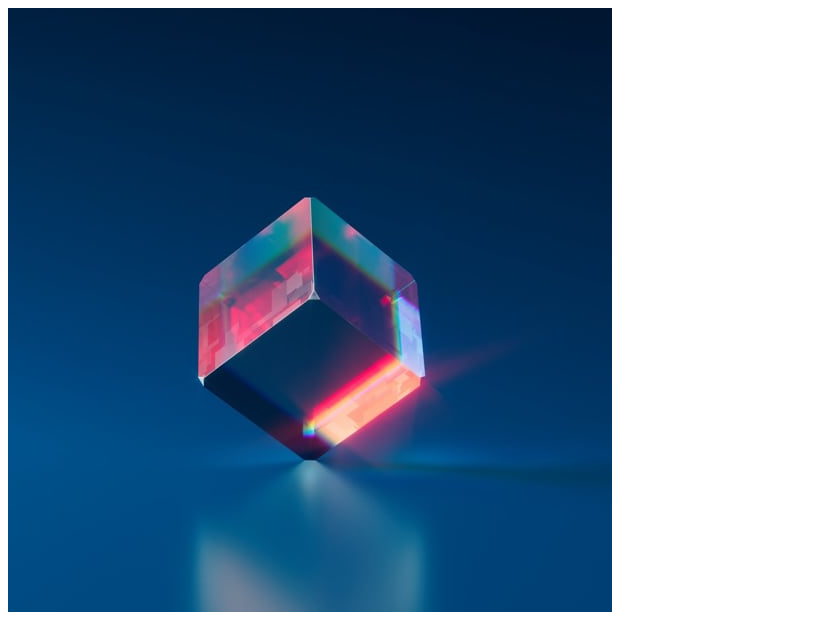
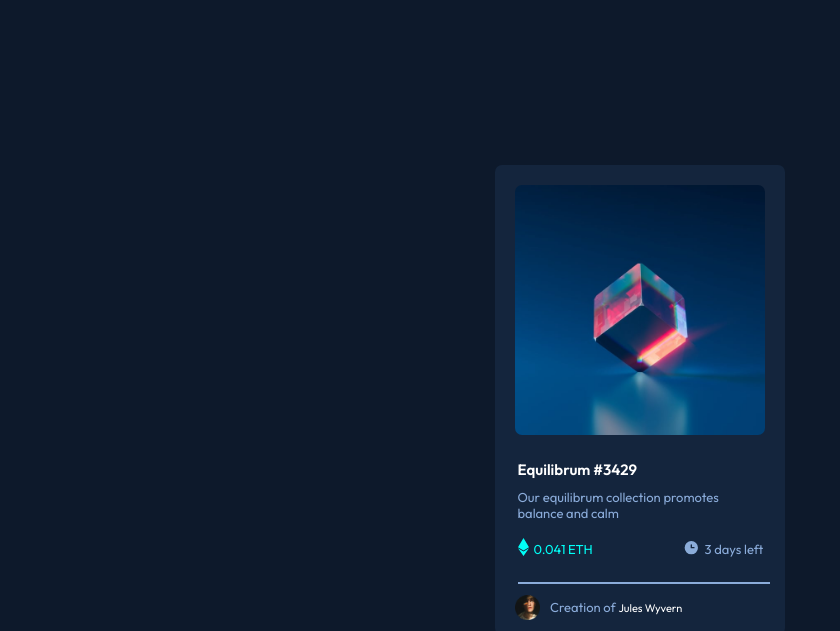
Before and after one commit to Olagoke1234/NFT-Card, a plain HTML site: page index.html in a window 1280 px wide. Shown: the top 631 px of the page, without its empty margins (0-840 px from the left). Drawn offline with Linux system fonts and the light colour scheme.

Commit message:
Project Completed

```diff
--- a/index.html
+++ b/index.html
@@ -10,6 +10,17 @@
       sizes="32x32"
       href="./images/favicon-32x32.png"
     />
+    <link rel="preconnect" href="https://fonts.googleapis.com" />
+    <link rel="preconnect" href="https://fonts.gstatic.com" crossorigin />
+    <link
+      href="https://fonts.googleapis.com/css2?family=Outfit:wght@300;400;600&display=swap"
+      rel="stylesheet"
+    />
+    <script
+      src="https://kit.fontawesome.com/3e752bc0fa.js"
+      crossorigin="anonymous"
+    ></script>
+    <link rel="stylesheet" href="style.css" />
 
     <title>Frontend Mentor | NFT preview card component</title>
   </head>
@@ -17,36 +28,40 @@
     <main>
       <div class="container">
         <div id="img-container">
-          <img src="./images/image-equilibrium.jpg" alt="Equilibrum Image" />
+          <a href="#"> <i class="fa fa-eye" aria-hidden="true"></i></a>
         </div>
         <div id="details">
           <h1>Equilibrum #3429</h1>
           <p>Our equilibrum collection promotes balance and calm</p>
           <div id="value-time">
             <div id="value">
+              <div class="svg">
                 <svg width="11" height="18" xmlns="http://www.w3.org/2000/svg">
                   <path
                     d="M11 10.216 5.5 18 0 10.216l5.5 3.263 5.5-3.262ZM5.5 0l5.496 9.169L5.5 12.43 0 9.17 5.5 0Z"
                     fill="#00FFF8"
                   />
                 </svg>
-              <p>0.041ETH</p>
+              </div>
+              <p>0.041 ETH</p>
             </div>
             <div id="time">
+              <div class="svg">
                 <svg width="17" height="17" xmlns="http://www.w3.org/2000/svg">
                   <path
                     d="M8.305 2.007a6.667 6.667 0 1 0 0 13.334 6.667 6.667 0 0 0 0-13.334Zm2.667 7.334H8.305a.667.667 0 0 1-.667-.667V6.007a.667.667 0 0 1 1.334 0v2h2a.667.667 0 0 1 0 1.334Z"
                     fill="#8BACD9"
                   />
                 </svg>
+              </div>
               <p>3 days left</p>
             </div>
           </div>
+          <hr />
         </div>
-        <hr />
         <div id="avatar">
           <img src="./images/image-avatar.png" alt="" />
-          <p>Creation of Jules Wyvern</p>
+          <p>Creation of <span>Jules Wyvern</span></p>
         </div>
         <div class="attribution">
           Challenge by
--- /dev/null
+++ b/style.css
@@ -0,0 +1,186 @@
+* {
+  margin: 0;
+  padding: 0;
+}
+
+body {
+  margin: 0;
+  padding: 0;
+  display: flex;
+  height: 100vh;
+  justify-content: center;
+  align-items: center;
+  background-color: hsl(217, 54%, 11%);
+}
+
+.container {
+  display: flex;
+  flex-direction: column;
+  justify-content: flex-start;
+  align-items: center;
+  background-color: hsl(216, 50%, 16%);
+  height: 470px;
+  width: 290px;
+  border-radius: 7px;
+}
+
+#img-container {
+  width: 300px;
+  display: flex;
+  flex-direction: column;
+  justify-content: center;
+  align-items: center;
+  padding: 20px 0;
+}
+
+#img-container a {
+  background-image: url(./images/image-equilibrium.jpg);
+  background-repeat: no-repeat;
+  background-size: contain;
+  width: 250px;
+  height: 250px;
+  border-radius: 7px;
+  background-color: hsl(178, 100%, 50%);
+  display: flex;
+  align-items: center;
+  justify-content: center;
+  text-decoration: none;
+}
+
+#img-container a i {
+  visibility: hidden;
+  color: white;
+  font-size: 20px;
+}
+
+a:active {
+  background-blend-mode: hard-light;
+}
+
+#img-container a:active i {
+  visibility: visible;
+  background-blend-mode: hard-light;
+  text-decoration-line: none;
+}
+
+#details {
+  width: 250px;
+  padding-left: 5px;
+}
+
+h1 {
+  width: 250px;
+  color: white;
+  font-size: 15px;
+  padding: 5px 0px;
+  font-family: "Outfit", sans-serif;
+}
+
+h1:hover {
+  cursor: pointer;
+}
+
+h1:active {
+  color: hsl(178, 100%, 50%);
+  cursor: pointer;
+}
+
+p {
+  width: 230px;
+  font-size: 13px;
+  padding: 5px 0px;
+  color: hsl(215, 51%, 70%);
+  font-family: "Outfit", sans-serif;
+}
+
+#value-time {
+  width: 250px;
+  display: flex;
+  justify-content: space-between;
+  align-items: center;
+  padding: 10px 0;
+  font-family: "Outfit", sans-serif;
+}
+
+#value {
+  width: 100px;
+  display: flex;
+  justify-content: space-between;
+  align-items: center;
+  color: hsl(178, 100%, 50%);
+  font-family: "Outfit", sans-serif;
+}
+
+#time {
+  width: 100px;
+  display: flex;
+  justify-content: space-between;
+  align-items: center;
+  margin-right: -15px;
+}
+
+#value svg {
+  padding-right: 5px;
+  z-index: 0;
+  width: 11;
+  height: 18;
+}
+
+#value p {
+  color: hsl(178, 100%, 50%);
+}
+
+#time svg {
+  padding-right: 5px;
+  z-index: 1;
+  width: 17;
+  height: 17;
+}
+
+hr {
+  width: 250px;
+  color: hsl(215, 51%, 70%);
+  outline: none;
+  border: 0.1px solid;
+  margin: 10px 0;
+}
+
+#avatar {
+  width: 250px;
+  display: flex;
+  align-items: center;
+  justify-content: center;
+  font-family: "Outfit", sans-serif;
+  font-size: 11px;
+}
+
+#avatar img {
+  height: 25px;
+  width: 25px;
+  margin-right: 10px;
+}
+
+#avatar span {
+  color: white;
+  font-size: 11px;
+}
+#avatar span:hover {
+  cursor: pointer;
+}
+
+#avatar span:active {
+  color: hsl(178, 100%, 50%);
+  cursor: pointer;
+}
+
+.attribution {
+  font-size: 11px;
+  text-align: center;
+  margin-top: 35px;
+  color: white;
+}
+.attribution a {
+  color: hsl(228, 45%, 44%);
+  font-family: "Outfit", sans-serif;
+  text-decoration: none;
+}
```
Lines whose indentation alone changed are shown as unchanged.
